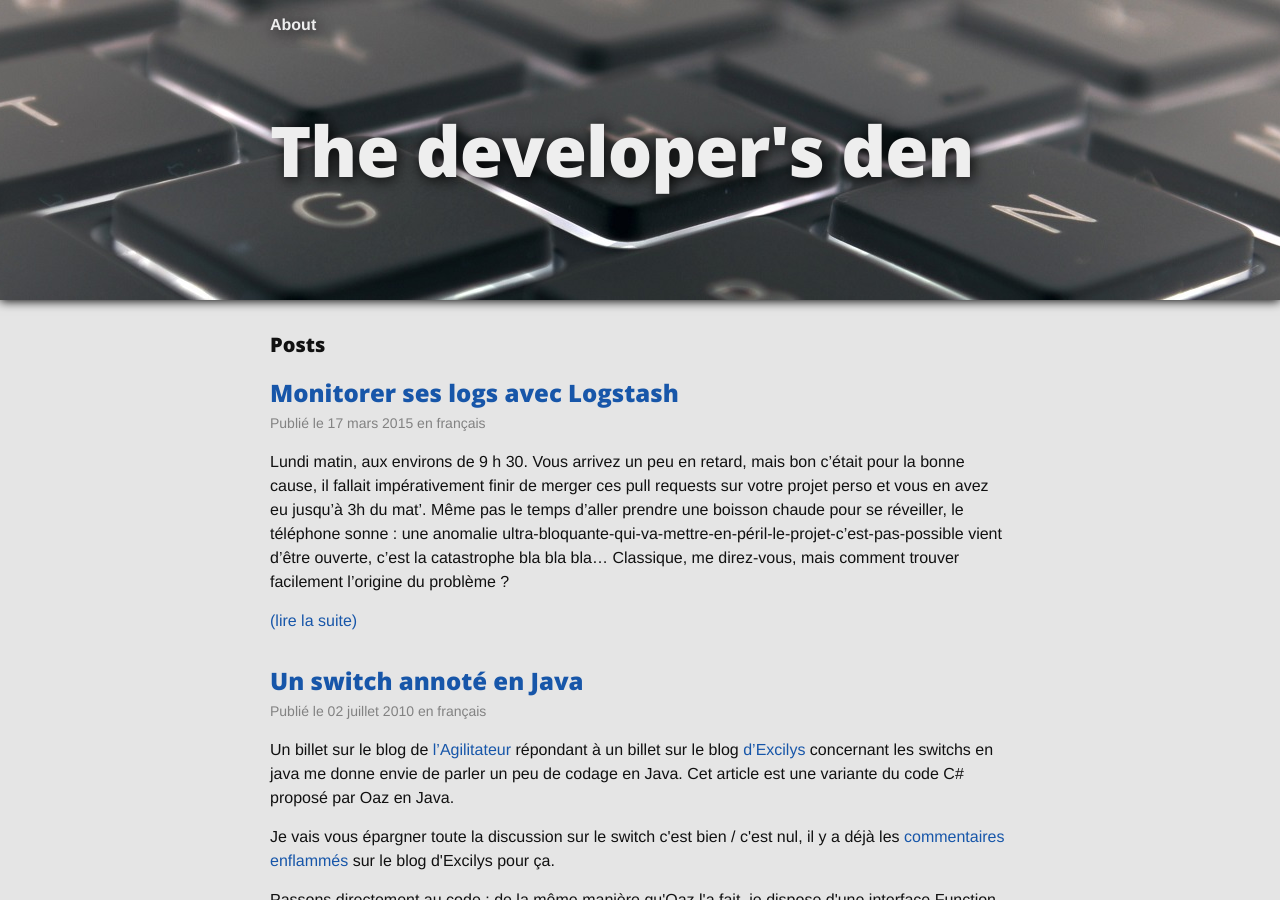
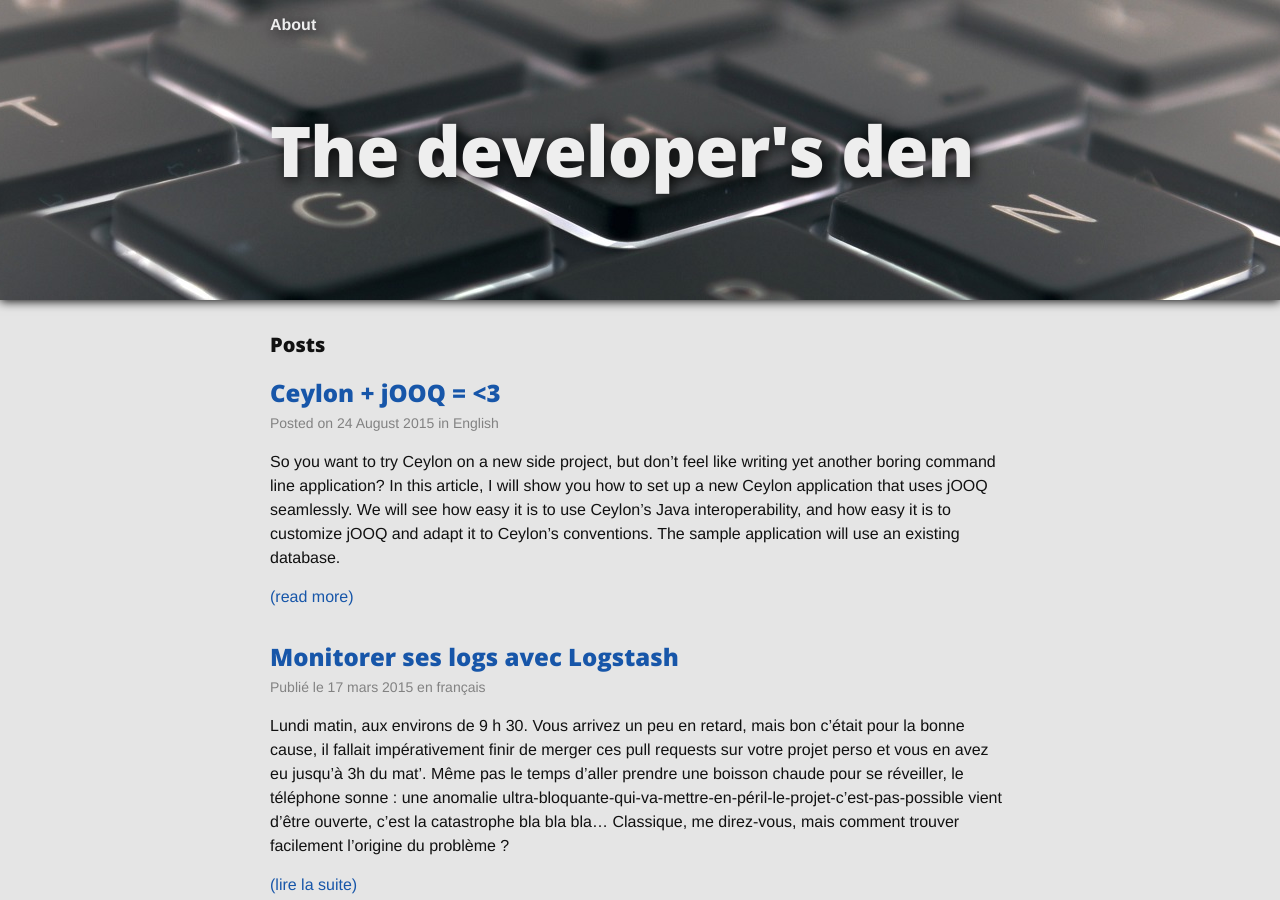
Before and after one commit to bjansen/bjansen.github.io, a Jekyll site: the page built from index.html, in a window 1280 px wide and 900 px high. Built offline with Jekyll 4.4.1, drawn with Linux system fonts in a browser that asks for light colours; Markdown is read by kramdown in place of the engine named in the settings; some of the changed lines change nothing that is shown.

Commit message:
Ceylon + jOOQ = <3

```diff
--- a/_config.yml
+++ b/_config.yml
@@ -10,7 +10,11 @@ github_username:  bjansen
 
 # Build settings
 highlighter: pygments
-markdown: kramdown
+markdown: redcarpet
+
+redcarpet:
+  extensions:
+    - footnotes
 
 defaults:
   -
--- /dev/null
+++ b/_posts/2015-08-24-ceylon-plus-jooq-equals-heart.markdown
@@ -0,0 +1,313 @@
+---
+layout: post
+title:  "Ceylon + jOOQ = &lt;3"
+date:   2015-08-24 19:25:00
+categories: Ceylon
+background: "/images/ceylon-jooq/bg.jpg"
+language: en
+---
+
+So you want to try Ceylon on a new side project, but don't feel like writing yet another boring command line application? In this article, I will show you how to set up a new Ceylon application that uses jOOQ seamlessly. We will see how easy it is to use Ceylon's Java interoperability, and how easy it is to customize jOOQ and adapt it to Ceylon's conventions. The sample application will use an existing database.
+
+<!-- more -->
+
+## Creating a new project
+
+The first step is to create a project in [Ceylon IDE](http://ceylon-lang.org/documentation/ide/). We will create two Ceylon modules:
+
+- `gen.example.jooq` will contain classes generated by jOOQ's [code generator](http://www.jooq.org/doc/3.6/manual/code-generation/)
+- `example.jooq` will contain "actual" code that uses those generated classes to query our existing database
+
+### Adding dependencies to jOOQ
+
+Since jOOQ provides Maven dependencies, we will use Ceylon's Maven support. In the project settings, under `Ceylon Build > Module Repositories` we will use `Add Maven Repository...` to configure our local `m2` repo.
+
+Now we can add dependencies to jOOQ, to Java and to `ceylon.interop.java` since the code will be generated in Java:
+
+{% highlight ceylon %}
+module gen.example.jooq "1.0.0" {
+    shared import "org.jooq:jooq" "3.6.0";
+    shared import "org.jooq:jooq-meta" "3.6.0";
+    import "org.jooq:jooq-codegen" "3.6.0";
+
+    shared import java.base "8";
+    import java.jdbc "8";
+    import javax.annotation "8";
+    import ceylon.interop.java "1.1.1";
+}
+{% endhighlight %}
+
+Some of the imports are `shared` because they will be reused in `example.jooq`, whereas the others are here for internal use only. The other `module.ceylon` will look like this:
+
+{% highlight ceylon %}
+module example.jooq "1.0.0" {
+    import gen.example.jooq "1.0.0";
+
+    import "mysql:mysql-connector-java" "5.1.36";
+    import "com.zaxxer:HikariCP-java6" "2.3.9";
+}
+{% endhighlight %}
+
+Note that we also import a MySQL driver and [HikariCP](http://brettwooldridge.github.io/HikariCP/) to connect to our MySQL database.
+
+### Generating classes
+
+We will use MySQL's [Sakila sample database](http://dev.mysql.com/doc/sakila/en/sakila-installation.html). Once the database is downloaded and installed, generating our model classes consists of creating a configuration file named `jooq-config.xml`, then invoking `org.jooq.util.GenerationTool`.
+
+Here's how `jooq-config.xml` looks like:
+
+{% highlight xml %}
+<?xml version="1.0" encoding="UTF-8" standalone="yes"?>
+<configuration xmlns="http://www.jooq.org/xsd/jooq-codegen-3.6.0.xsd">
+  <!-- Configure the database connection here -->
+  <jdbc>
+    <driver>com.mysql.jdbc.Driver</driver>
+    <url>jdbc:mysql://localhost:3306/sakila</url>
+    <user>root</user>
+    <password></password>
+  </jdbc>
+
+  <generator>
+    <name>org.jooq.util.DefaultGenerator</name>
+
+    <database>
+      <name>org.jooq.util.mysql.MySQLDatabase</name>
+      <inputSchema>sakila</inputSchema>
+      <includes>.*</includes>
+    </database>
+
+    <target>
+      <packageName>gen.example.jooq</packageName>
+      <directory>./source</directory>
+    </target>
+
+    <generate>
+    	<pojos>false</pojos>
+    	<daos>false</daos>
+    </generate>
+  </generator>
+</configuration>
+{% endhighlight %}
+
+The important thing to configure is the output directory: files will be generated in the `source` directory, under the package `gen.example.jooq`, this way they will be automatically included in the Ceylon module:
+
+<img src="/images/ceylon-jooq/gen-files.png" width="298" height="379"/>
+
+The only missing pieces are `package.ceylon` files that are needed in each subpackage, otherwise Ceylon's type checker will not recognize them. It's very easy to create them by hand, and they won't be erased the next time we invoke the code generator.
+
+## Querying the database
+
+We are now ready to produce actual code to query the database. To do that, we need to configure a data source. We will be using an `object`, since this is obviously a singleton:
+
+{% highlight ceylon %}
+object dataSource extends HikariDataSource() {
+
+    shared void setup() {
+        value mysqlDS = MysqlDataSource();
+        mysqlDS.databaseName = "sakila";
+        mysqlDS.user = "root";
+        mysqlDS.setPassword("");
+
+        dataSource = mysqlDS;
+    }
+}
+{% endhighlight %}
+
+We can now query the database, for example the table `Actors`:
+
+{% highlight ceylon %}
+shared void run() {
+    dataSource.setup();
+
+    value dsl = DSL.using(dataSource, SQLDialect.\iMYSQL);
+
+    Result<ActorRecord> actors = dsl.selectFrom(Actor.\iACTOR).fetch();
+
+    for (actor in CeylonIterable(actors)) {
+        print("Actor ``actor.firstName`` ``actor.lastName``");
+    }
+}
+{% endhighlight %}
+
+We can easily iterate over a `Result<ActorRecord>` because it implements `java.lang.Iterable`, which can be adapted to a `ceylon.language.Iterable` using `CeylonIterable`.
+
+Let's see how more complex cases work:
+
+{% highlight ceylon %}
+value overdueRentals = dsl.select(
+        concat(customer.\iLAST_NAME,
+               DSL.val(javaString(" ")),
+               customer.\iFIRST_NAME).as("customer"),
+        address.\iPHONE, film.\iTITLE
+    )
+    .from(rental)
+    .join(customer).on(rental.\iCUSTOMER_ID.eq(customer.\iCUSTOMER_ID))
+    .join(address).on(customer.\iADDRESS_ID.eq(address.\iADDRESS_ID))
+    .join(inventory).on(rental.\iINVENTORY_ID.eq(inventory.\iINVENTORY_ID))
+    .join(film).on(inventory.\iFILM_ID.eq(film.\iFILM_ID))
+    .where(rental.\iRETURN_DATE.isNull())
+    .and(
+        timestampAdd(rental.\iRENTAL_DATE, film.\iRENTAL_DURATION, DatePart.\iDAY)
+        .lt(currentTimestamp())
+    )
+    .limit(5)
+    .fetch();
+
+for (rental in CeylonIterable(overdueRentals)) {
+    print("Customer ``rental.value1()``, phone ``rental.value2()``,
+            title ``rental.value3()``");
+}
+{% endhighlight %}
+
+This time, I used import aliases to transform things like `Rental.\IRENTAL` into a user-friendly `rental`:
+
+{% highlight ceylon %}
+import gen.example.jooq.tables {
+    Actor,
+    Customer {
+        customer = \iCUSTOMER
+    },
+    Address {
+        address = \iADDRESS
+    },
+    ...
+}
+{% endhighlight %}
+
+## Making things more Ceylon-friendly
+
+Now that we know jOOQ can be easily used from Ceylon, let's see how we can improve things a little.
+
+### Getting rid of \i
+The Ceylon specification indicates that [properties *must* begin with a lowercase character](http://ceylon-lang.org/documentation/spec/html/typesystem.html#identifiernaming), so when we try to access `Actor.ACTOR`, we actually have to escape it to `Actor.\iACTOR`. We saw that it can be worked around using import aliases, but it becomes tedious if we also have to alias fields like `Actor.ACTOR.ACTOR_ID`.
+
+jOOQ provides nice extension points in its code generator, one of them is [custom generator strategies](http://www.jooq.org/doc/3.6/manual/code-generation/codegen-generatorstrategy/):
+
+> [Generator strategies] can be very useful if you want to inject custom behaviour into jOOQ's code generator with respect to naming classes, members, methods, and other Java objects.
+
+This is exactly what we are looking for, we just have to override the default strategy to generate field names in camelCase:
+
+{% highlight java %}
+public class CamelCaseStrategy extends DefaultGeneratorStrategy {
+
+    @Override
+    public String getJavaIdentifier(Definition definition) {
+        return org.jooq.tools.StringUtils.toCamelCaseLC(definition.getOutputName());
+    }
+
+}
+{% endhighlight %}
+
+And use it in `jooq-config.xml`:
+
+{% highlight xml %}
+<generator>
+    ...
+    <strategy>
+        <name>example.jooq.CamelCaseStrategy</name>
+    </strategy>
+    ...
+</generator>
+{% endhighlight %}
+
+After having regenerated our classes, the previous sample code feels more natural and ceylonic:
+
+{% highlight ceylon %}
+...
+.from(rental)
+.join(customer).on(rental.customerId.eq(customer.customerId))
+.join(address).on(customer.addressId.eq(address.addressId))
+.join(inventory).on(rental.inventoryId.eq(inventory.inventoryId))
+.join(film).on(inventory.filmId.eq(film.filmId))
+.where(rental.returnDate.isNull())
+...
+{% endhighlight %}
+
+### Using Ceylon types (`ceylon.language.*`)
+
+You may have noticed that things can get ugly when we have to "force" the use of a Java type instead of a Ceylon type, for example `String`:
+
+{% highlight ceylon %}
+dsl.select(
+    concat(customer.lastName,
+           val(javaString(" ")),
+           customer.firstName)
+)
+{% endhighlight %}
+
+`javaString` is a function that transforms a `ceylon.language.String` into a `java.lang.String`. Without it, jOOQ won't recognize Ceylon types and instead will throw a nasty
+
+	Type class ceylon.language.String is not supported in dialect DEFAULT
+
+Luckily for us, jOOQ also allows us to use our very own [custom types](http://www.jooq.org/doc/3.6/manual/sql-execution/fetching/data-type-conversion/) during [code generation](http://www.jooq.org/doc/3.6/manual/code-generation/custom-data-types/). We just have to implement `org.jooq.Converter`, then configure when to use this converter. Let's see how we can map SQL strings to `ceylon.language.String` instances:
+
+{% highlight ceylon %}
+import java.lang {
+    JString = String,
+}
+
+shared class StringConverter() satisfies Converter<JString, String> {
+    shared actual String? from(JString? t) => if (exists t) then t.string else null;
+
+    shared actual Class<JString> fromType() => javaClass<JString>();
+
+    shared actual JString? to(String? u) => if (exists u) then javaString(u) else null;
+
+    shared actual Class<String> toType() => javaClass<String>();
+}
+{% endhighlight %}
+
+Next, we have to let the generator know that we would like to use this converter for every string in the database (in `jooq-config.xml`):
+
+{% highlight xml %}
+<database>
+ ...
+ <customTypes>
+    <customType>
+       <name>CString</name>
+       <type>ceylon.language.String</type>
+       <converter>gen.example.jooq.StringConverter
+       </converter>
+    </customType>
+ </customTypes>
+
+ <forcedTypes>
+    <forcedType>
+       <name>CString</name>
+       <types>varchar</types>
+    </forcedType>
+ </forcedTypes>
+</database>
+{% endhighlight %}
+
+Each `varchar` column will now be mapped to a `ceylon.lang.String`:
+
+<img src="/images/ceylon-jooq/fields-as-ceylon-string.png" width="590"/>
+
+This can then be repeated for integers, datetimes, etc.
+
+### Gotcha
+
+Until version 3.6.x, jOOQ forces us to use an [identity](http://www.jooq.org/doc/3.6/manual/sql-execution/crud-with-updatablerecords/identity-values/) that `extends java.lang.Number`. This has two consequences for us:
+
+- if we replace `java.lang.Integer` with `ceylon.language.Integer`, the generated table classes will not compile because
+
+	`Identity<R, ? extends Number> getIdentity()`
+
+	will be overriden with
+
+    `Identity<R, ceylon.language.Integer> getIdentity()`
+
+    and `ceylon.language.Integer` does not extend `Number`
+
+- if we delete those overriden methods, everything will compile and will mostly run as expected, except for a few cases like [this one](https://groups.google.com/forum/#!topic/jooq-user/uPBvwmx-IQQ).
+
+Fortunately, this will be fixed in [jOOQ 3.7.0](https://github.com/jOOQ/jOOQ/issues/4488).
+
+## Conclusion
+
+This article showed that integrating jOOQ in your Ceylon project requires very little effort, thanks to jOOQ that is flexible enough to let us customize naming strategies and data types. This also proves that the Java interop provided by Ceylon works very well and allows us to reuse existing Java frameworks.
+
+The source code for this article is available in a [sample project](https://github.com/bjansen/ceylon-jooq-example) on GitHub.
+
+If you plan on integrating jOOQ in your own Ceylon project, I also started [ceylon-jooq-adapter](https://github.com/bjansen/ceylon-jooq-adapter) which allows easy integration of jOOQ in your Ceylon project. It contains what was covered in this article, but other features will be added in the future.
```
Also changed, not shown: images/ceylon-jooq/bg.jpg (added), images/ceylon-jooq/fields-as-ceylon-string.png (added), images/ceylon-jooq/gen-files.png (added).
